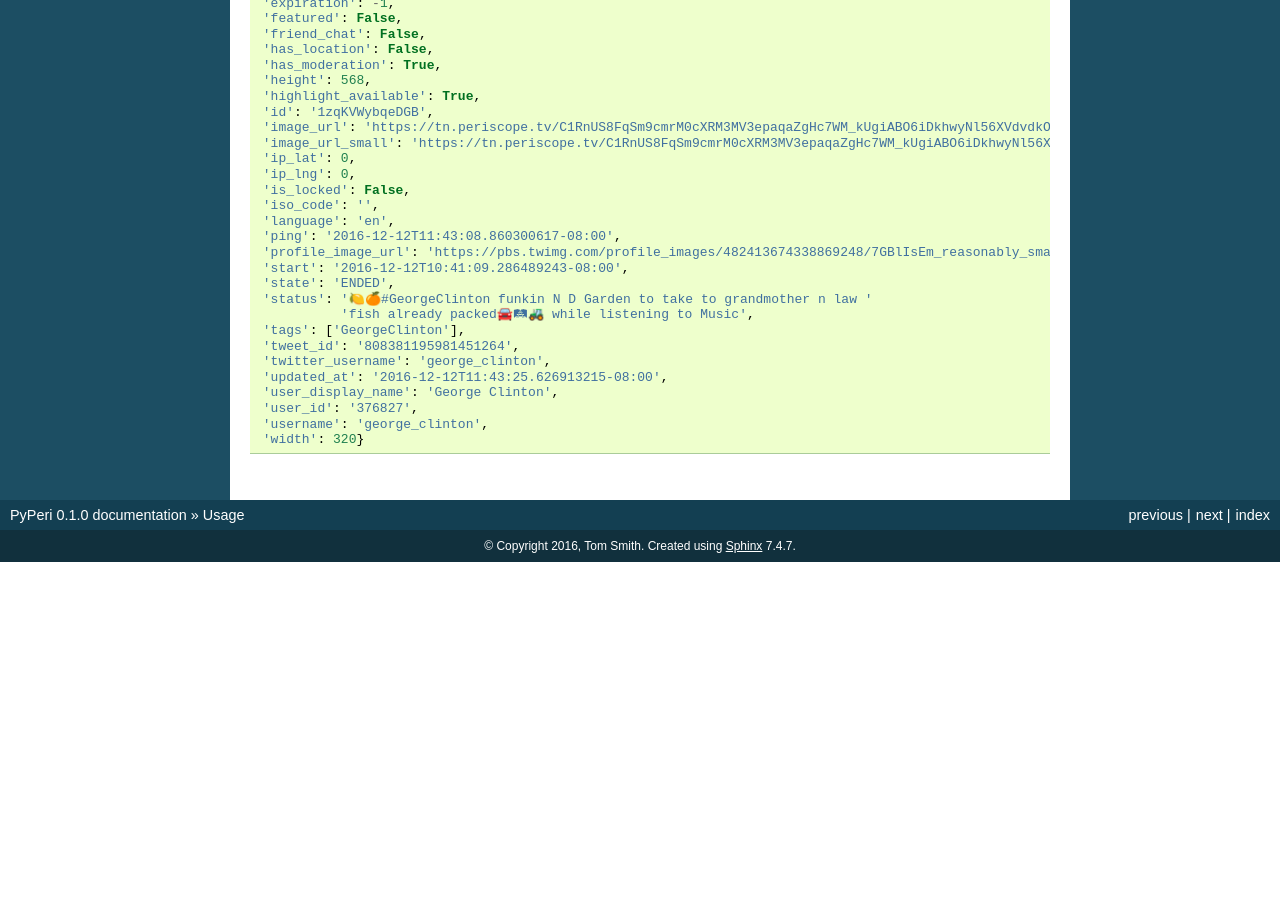
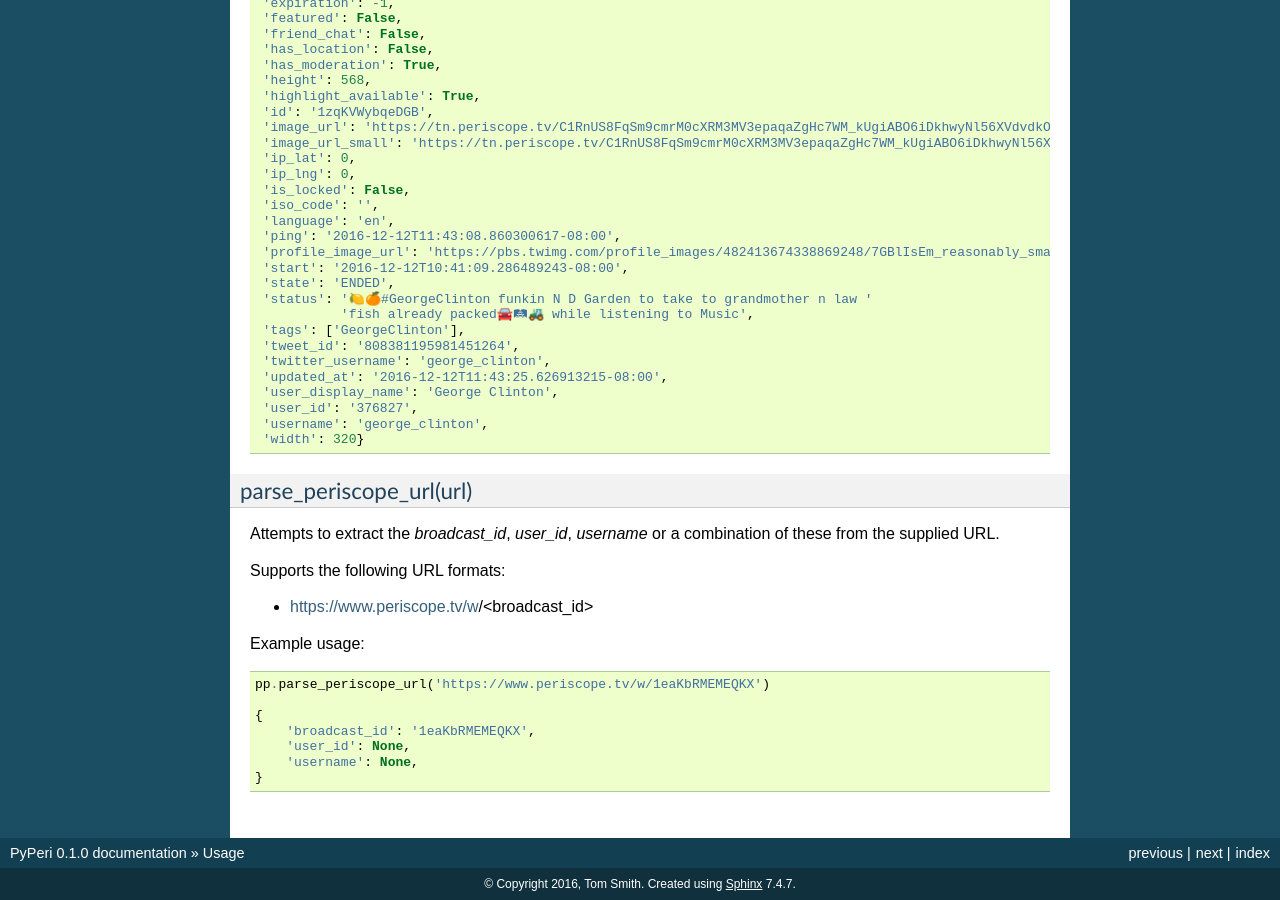
Before and after one commit to takeontom/PyPeri, a Sphinx documentation site: the page built from docs/usage.rst, in a window 1280 px wide and 900 px high, scrolled down 1389 px. Built offline with Sphinx 7.4.7, drawn with Linux system fonts in a browser that asks for light colours; pages that are not in the unit, such as notebooks, are missing from menus; before the commit the page ends 1951 px from its top, so only the background shows below that; some of the changed text lies outside the part shown.

Commit message:
Docs for `parse_periscope_url`
Part of #9

```diff
--- a/docs/usage.rst
+++ b/docs/usage.rst
@@ -19,8 +19,8 @@ Outputs::
 The API
 =======
 
-get_user_info(<user_id>)
-------------------------
+get_user_info(user_id)
+----------------------
 
 Retrieves a dictionary of information about the specified user.
 
@@ -58,8 +58,8 @@ Example usage::
      'twitter_screen_name': 'george_clinton',
      'username': 'george_clinton'}
 
-get_broadcast_info(<broadcast_id>)
-----------------------------------
+get_broadcast_info(broadcast_id)
+--------------------------------
 
 Retrieves a dictionary of information about the specified broadcast.
 
@@ -106,3 +106,24 @@ Example usage::
      'user_id': '376827',
      'username': 'george_clinton',
      'width': 320}
+
+
+parse_periscope_url(url)
+------------------------
+
+Attempts to extract the `broadcast_id`, `user_id`, `username` or a combination
+of these from the supplied URL.
+
+Supports the following URL formats:
+
+* https://www.periscope.tv/w/<broadcast_id>
+
+Example usage::
+
+    pp.parse_periscope_url('https://www.periscope.tv/w/1eaKbRMEMEQKX')
+
+    {
+        'broadcast_id': '1eaKbRMEMEQKX',
+        'user_id': None,
+        'username': None,
+    }
```
